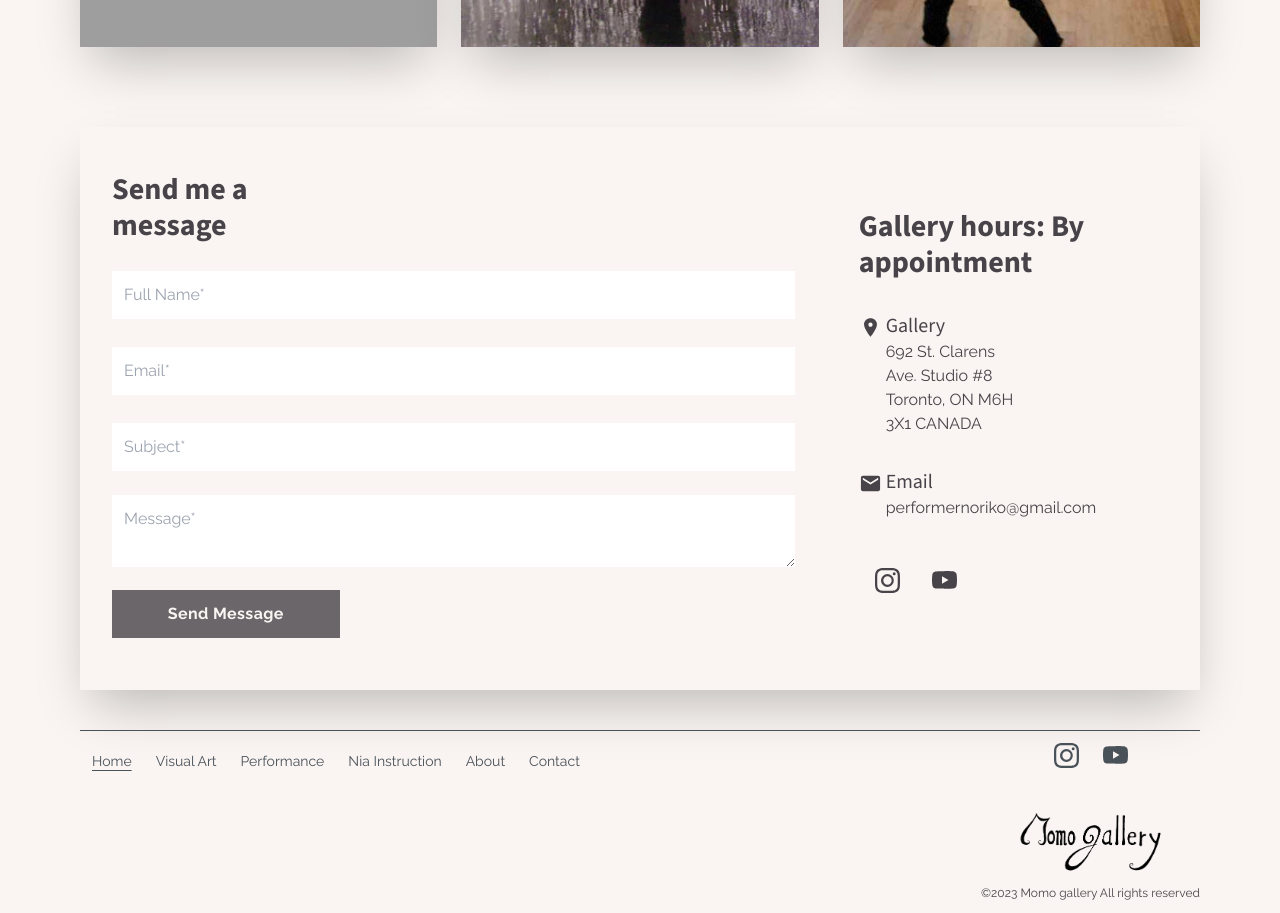
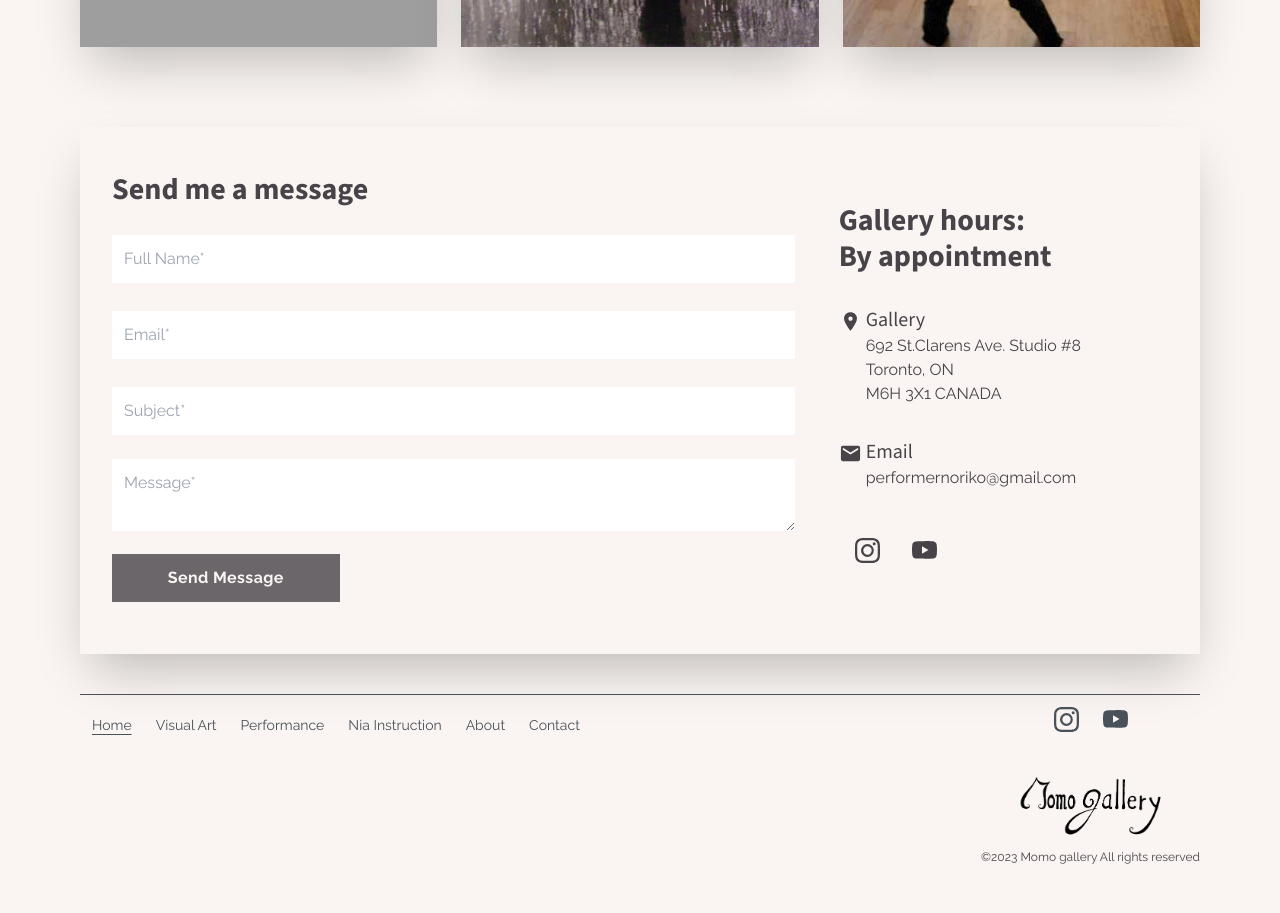
Before and after one commit to CarlSmoky/nextApp, a Next.js app: page / in a window 1280 px wide. Shown: the part 1840-2753 px from the top of the page. After the commit the page ends 2717 px from the top, so only its background shows below. Built offline with nearby package versions, Linux system fonts and the light colour scheme; grey boxes are pictures that could not be loaded; a web font is replaced by a local one.

Commit message:
Fix linebreaks in contact address

```diff
--- a/app/components/Contact/ContactForm.tsx
+++ b/app/components/Contact/ContactForm.tsx
@@ -70,7 +70,6 @@ const ContactForm = () => {
       return;
     }
 
-
     if (isValidForm) {
       setSendStatus(false);
 
@@ -87,7 +86,7 @@ const ContactForm = () => {
         method: "POST",
       });
 
-      const { error} = await res.json();
+      const { error } = await res.json();
 
       if (error) {
         setShowSuccessMessage(false);
@@ -110,11 +109,9 @@ const ContactForm = () => {
       className="w-full lg:w-2/3 p-8  my-3 mr-auto text-grey-100"
       onSubmit={handleSubmit}
     >
-      <div className="flex">
-        <h1 className="font-bold text-2xl lg:text-3xl font-title">
-          Send me a <br /> message
-        </h1>
-      </div>
+      <h1 className="font-bold text-2xl lg:text-3xl font-title">
+        Send me a message
+      </h1>
       <div className="font-paragraph">
         {Object.entries(errors).some(([k, v]) => v === true) && (
           <span className="text-red-100">Please fill in {errorFileds}. </span>
--- a/app/components/Contact/ContactInfo.tsx
+++ b/app/components/Contact/ContactInfo.tsx
@@ -6,50 +6,44 @@ import { MdEmail } from "react-icons/md";
 
 const ContactInfo = () => {
   return (
-    <div className="w-full lg:w-1/3 px-8 py-12 bg-prime-100">
+    <div className="w-full lg:w-1/3 px-8 lg:px-3 py-12 bg-prime-100">
       <div className="flex flex-col text-grey-100">
         <h1 className="font-bold text-2xl lg:text-3xl my-4 font-title">
-          Gallery hours: By appointment
+          Gallery hours:
+          <br/>
+          By appointment
         </h1>
-        <div className="flex my-4 w-2/3 lg:w-1/2">
-          <div className="flex flex-col pt-1 pr-1">
-            <Link
-              href="https://maps.app.goo.gl/461nGG59xpnmvXNt7"
-              target="_blank"
-            >
+        <Link href="https://maps.app.goo.gl/461nGG59xpnmvXNt7" target="_blank">
+          <div className="flex my-4">
+            <div className="flex flex-col pt-1 pr-1">
               <IoIosPin size={23} />
-            </Link>
+            </div>
+            <div className="flex flex-col">
+              <h2 className="text-xl font-title">Gallery</h2>
+              <p className="text-base font-paragraph">
+              <span className="whitespace-nowrap">692 St.Clarens Ave. Studio #8</span>
+                <br />
+                Toronto, ON
+                <br />
+                M6H 3X1 CANADA
+              </p>
+            </div>
           </div>
-          <div className="flex flex-col">
-            <h2 className="text-xl font-title">
-              Gallery
-            </h2>
-            <Link
-              href="https://maps.app.goo.gl/461nGG59xpnmvXNt7"
-              target="_blank"
-            >
-              <p className="text-base font-paragraph">
-                692 St. Clarens Ave. Studio #8 Toronto, ON M6H 3X1 CANADA
-              </p>
-            </Link>
-          </div>
-        </div>
+        </Link>
 
-        <div className="flex my-4 w-2/3 lg:w-1/2">
-          <div className="flex flex-col pt-1 pr-1">
-            <Link href="mailto:performernoriko@gmail.com?subject=Mail from web site">
+        <Link href="mailto:performernoriko@gmail.com?subject=Mail from web site">
+          <div className="flex my-4 w-2/3 lg:w-1/2">
+            <div className="flex flex-col pt-1 pr-1">
               <MdEmail size={23} />
-            </Link>
-          </div>
-          <div className="flex flex-col">
-            <h2 className="text-xl font-title">Email</h2>
-            <Link href="mailto:performernoriko@gmail.com?subject=Mail from web site">
+            </div>
+            <div className="flex flex-col">
+              <h2 className="text-xl font-title">Email</h2>
               <p className="text-base font-paragraph">
                 performernoriko@gmail.com
               </p>
-            </Link>
+            </div>
           </div>
-        </div>
+        </Link>
 
         <div className="flex my-4 w-2/3 lg:w-1/2">
           <Link
```
